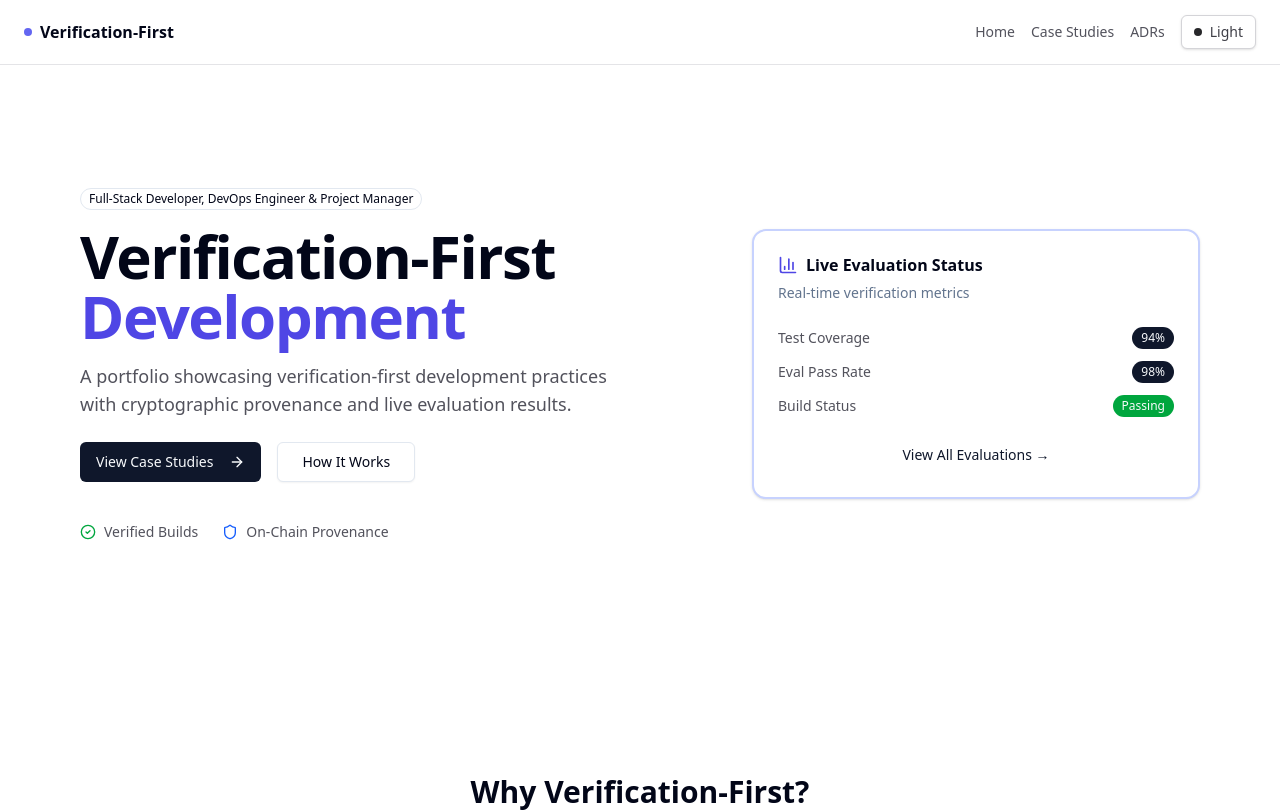
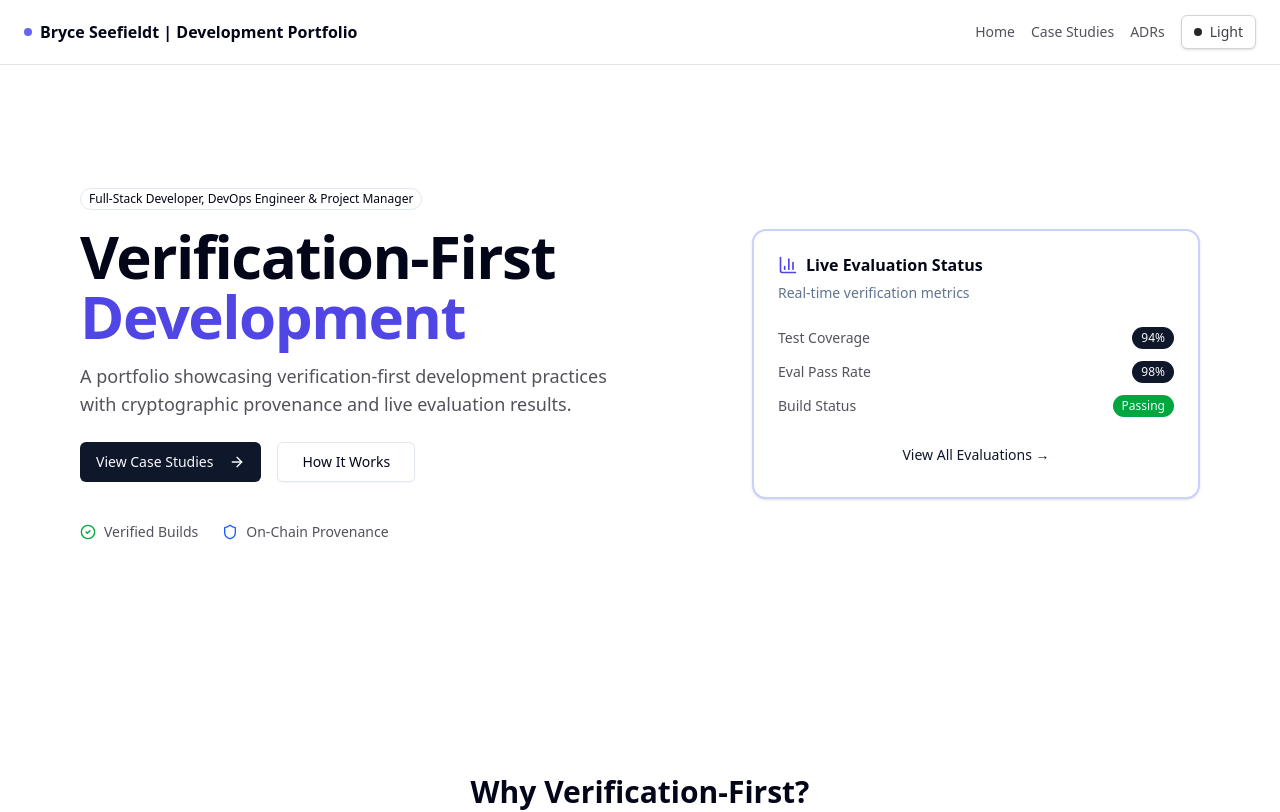
Before and after one commit to bryce-seefieldt/verification-first-portfolio, a Next.js app: page / in a window 1280 px wide. Shown: the top 812 px of the page. Built offline with nearby package versions, Linux system fonts and the light colour scheme.

Commit message:
feat: update navbar brand text to 'Bryce Seefieldt | Development Portfolio'

```diff
--- a/src/app/(site)/layout.tsx
+++ b/src/app/(site)/layout.tsx
@@ -18,7 +18,7 @@
         <div className="container-lg flex h-16 items-center justify-between">
           <Link href="/" className="inline-flex items-center gap-2 font-semibold">
             <span className="bg-brand-500 h-2 w-2 rounded-full" />
-            Verification-First
+            Bryce Seefieldt | Development Portfolio
           </Link>
           <nav className="flex items-center gap-4 text-sm text-zinc-600 dark:text-zinc-400">
             <Link href="/" className="hover:text-brand-600 dark:hover:text-brand-400">
```
